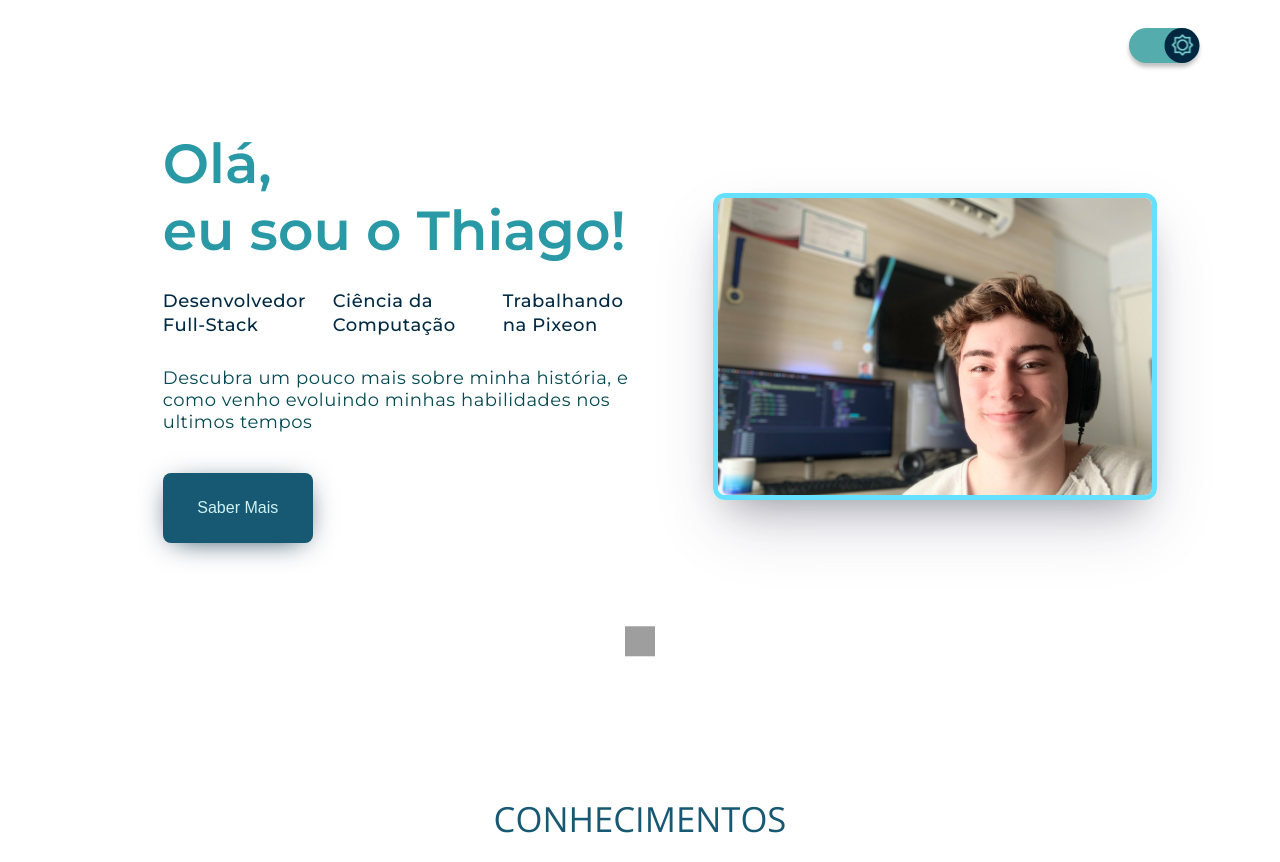
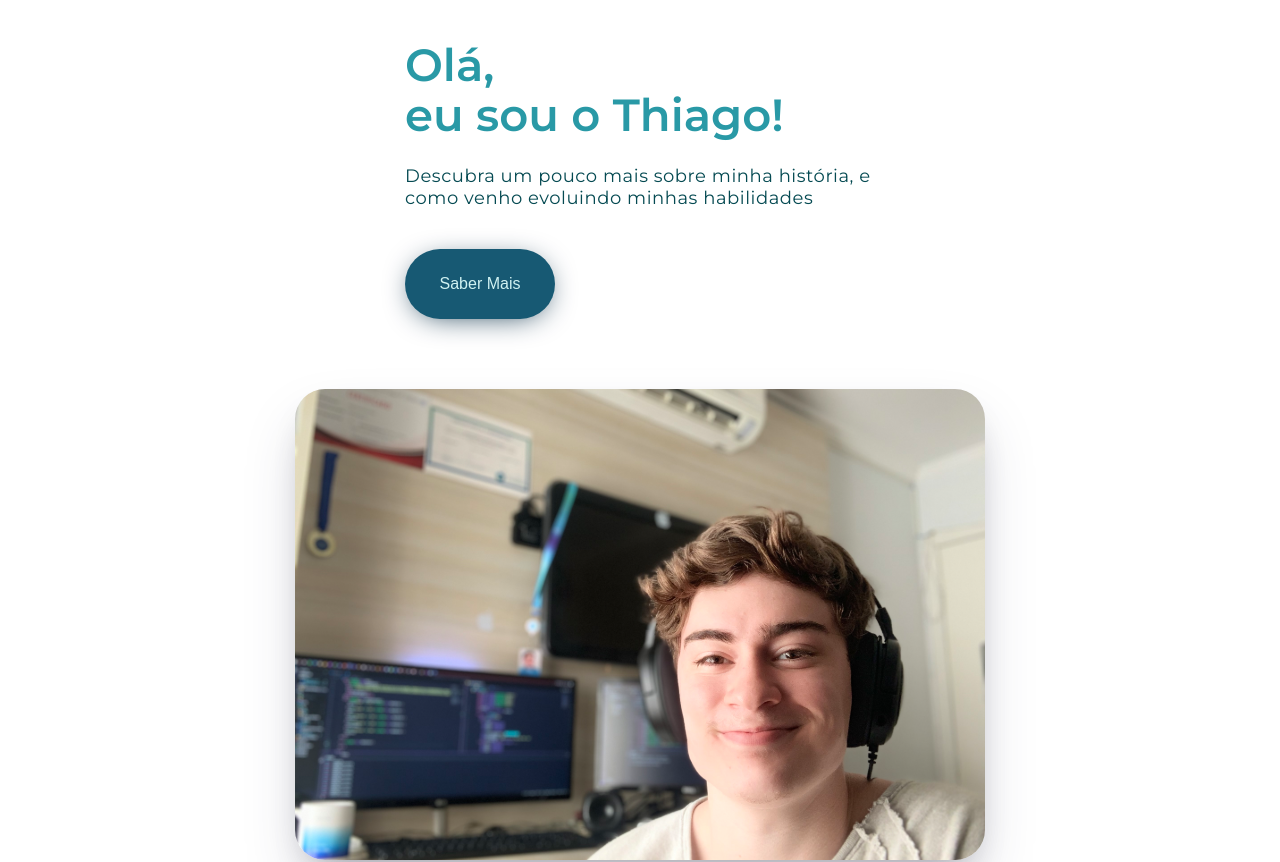
Before and after one commit to ThiagoBmg/thbmg, a React (Create React App) app: page / in a window 1280 px wide. Shown: the top 862 px of the page. Built offline with nearby package versions, Linux system fonts and the light colour scheme; grey boxes are pictures that could not be loaded.

Commit message:
melhorando front-end

```diff
--- a/src/App.tsx
+++ b/src/App.tsx
@@ -15,7 +15,7 @@ import { CareerCard,
 function App() {
   return (
     <div className="App">
-      <Navbar/>
+      {/*<Navbar/>*/}
       <Section/>
       <Arrow/>
       <TechnologiesCard/>
--- a/src/components/Career/career.ts
+++ b/src/components/Career/career.ts
@@ -12,9 +12,20 @@ export const works  = [
     image: 'https://www.pixeon.com/wp-content/themes/pixeon2018/img/new/logo-pixeon.png',
     site: 'https://www.pixeon.com',
     history: [{
+        activity: 'Analista Desenvolvedor',
+        startDate: 'ago. de 2021',
+        endDate: 'atualmente',
+        mainStack: ['Django', 'Python', 'SQL', 'Jinja2' ,'Rabbitmq', 'Celery', 'Azure Devops', 'Rancher'],
+        about:`
+        \Desenvolvimento de melhorias e suporte no produto Lumia (chatbot).
+        \Tecnologias:
+        \- Python
+        \n- Django
+        \- Sql`
+    },{
         activity: 'Analista de Eficiência Operacional Jr',
         startDate: 'nov. de 2020',
-        endDate: 'atualmente',
+        endDate: 'ago. de 2021',
         mainStack: ['Power Apps', 'Jira', 'Salesforce', 'Office365' ,'Python', 'SQL', 'Excel', 'JavaScript', 'Dynamics365'],
         about:`
         \nAdministração de acessos/funções dentro de sistemas corporativos.
@@ -23,7 +34,7 @@ export const works  = [
         \nCriação de consultas em Sql.
         \nMigração de dados entre sistemas.
         \nMapeamento de processos e aplicação de melhorias.`
-    }/* ,{
+    },{
         activity: 'Assistente de Eficiência Operacional',
         startDate: 'nov. de 2019',
         endDate: 'nov. de 2020',
@@ -35,7 +46,7 @@ export const works  = [
         \nDesenvolvimento web.
         \nCriação de consultas em Sql.
         \nMapeamento de processos e aplicação de melhorias.`
-    } */]
+    }]
 }/* ,{
     company: 'FEI'
     ,image: '',
--- a/src/components/Fotter/style.css
+++ b/src/components/Fotter/style.css
@@ -1,12 +1,12 @@
 .Fotter{
     width: 96vw;
     height: auto;
-    min-height: 300px;
+    min-height: 150px;
     /*   background-color: rgb(255, 255, 255); */
     /* border-radius: 12px 12px 0px 0px; */
     border: solid 2px #7ED9D9;
 
-
+    border-radius: 20px 20px 0px 0px;
     display: flex;
     flex-direction: row;
     flex-wrap: wrap;
@@ -16,7 +16,7 @@
 
 .FSA{
   width: 100%;
-  height: 70%;
+  height: 40%;
 /*   background-color: aqua; */
   display: flex;
   flex-wrap: wrap;
--- a/src/components/Home/index.tsx
+++ b/src/components/Home/index.tsx
@@ -8,12 +8,12 @@ export const Section = () =>{
 
             <div className="SectionA">
                 <h1>Olá, <br/>eu sou o Thiago!</h1>
-                <div className="sub_textos">
+                {/* <div className="sub_textos">
                     <span>Desenvolvedor Full-Stack</span>
                     <span>Ciência da Computação</span>
                     <span>Trabalhando na Pixeon</span>
-                </div>
-                <p id="sectionAText">Descubra um pouco mais sobre minha história, e como venho evoluindo minhas habilidades nos ultimos tempos</p>
+                </div> */}
+                <p id="sectionAText">Descubra um pouco mais sobre minha história, e como venho evoluindo minhas habilidades</p>
 
                 <a href="#Home"><button className="HomeButton">Saber Mais</button></a>
             </div>
--- a/src/components/Home/style.css
+++ b/src/components/Home/style.css
@@ -25,13 +25,11 @@
 
 /*  */
 .SectionA{
-    width: 590px;
+    width:550px;
 
     display: flex;
     flex-direction: column;
     margin-bottom: 20px;
-
-
 
     padding: 10px 40px;
 }
@@ -39,8 +37,8 @@
 .SectionA h1{
     font-style: normal;
     font-weight: 600;
-    font-size: 55px;
-    line-height: 67px;
+    font-size: 45px;
+    line-height: 50px;
     color: #2999A6;
 }
 
@@ -54,7 +52,7 @@
     align-content: flex-start;
     /* justify-content: space-evenly; */
     /* background-color: rgb(21, 97, 163); */
-    margin-top: 15px;
+    margin-top: 20px;
 }
 
 .sub_textos span{
@@ -79,6 +77,7 @@
     display: flex;
     max-width: 500px;
     align-items: center;
+    margin-top: 25px;
     margin-bottom: 20px;
 
     font-style: normal;
@@ -95,15 +94,15 @@
     display: flex;
     flex-direction: column;
 
-    width: calc(100% * .85 - 600px );
+    width: calc(100% * 1.05 - 600px );
     max-width: 1000px;
     min-width: 400px;
     height: auto;
 
-    border: solid 5px #66e0ff;
+    /* border: solid 2px #66e0ff; */
     overflow: hidden;
 
-    border-radius: 12px;
+    border-radius:30px;
 
     margin: 40px 0px;
     box-shadow: rgba(50, 50, 93, 0.25) 0px 30px 60px -12px, rgba(0, 0, 0, 0.3) 0px 18px 36px -18px;
@@ -119,7 +118,7 @@
 .HomeButton{
     width: 150px;
     height: 70px;
-    border-radius: 8px;
+    border-radius: 80px;
     background: #175973;
     border: none;
     color: #D0F2F2;
@@ -131,5 +130,4 @@
 
 .HomeButton:hover{
     box-shadow: #012840 0px 10px 30px -10px;
-
 }
--- a/src/components/Section/index.tsx
+++ b/src/components/Section/index.tsx
@@ -7,7 +7,9 @@ export const SectionB = () =>{
 
     return(
         <section className="SectionBContainer">
-            <div className="SecBA"></div>
+            <div className="SecBA">
+                <img src="https://media-exp1.licdn.com/dms/image/C4E2DAQETjzTwYrZneA/profile-treasury-image-shrink_800_800/0/1619449394943?e=2147483647&v=beta&t=n-B_iNsLa-SmfgNeukqMmMvzqQTk3-GlUp7sXqO2lr8" alt="" />
+            </div>
             <div className="SecBB">
                 <p> valores</p>
                 <h1 id="TextTest">FAZENDO A DIFERENÇA</h1>
--- a/src/components/Section/phrases.ts
+++ b/src/components/Section/phrases.ts
@@ -1,3 +1,3 @@
-export const phrases = ['INOVAÇÃO', 'PROATIVIDADE', 'HONESTIDADE', 'EXCELÊNCIA']
+export const phrases = ['INOVAÇÃO', 'PROATIVIDADE', 'EXCELÊNCIA']
 
 export default phrases
--- a/src/components/Section/style.css
+++ b/src/components/Section/style.css
@@ -32,6 +32,11 @@
 
     background-repeat: no-repeat;
     border-radius: 0px 12px 12px 0px;
+    overflow-y: hidden;
+}
+
+.SecBA img{
+    width: 100%;
 }
 
 .SecBB{
--- a/src/components/Technologies/technologies.ts
+++ b/src/components/Technologies/technologies.ts
@@ -59,8 +59,13 @@ export const technologies : Itechnologies[]= [{
     level: levels[2]
 },{
     name: 'Linguagem C',
-    experience: 'Cursando Ciência da Computação, utilizo a linguagem C para realizar diversos trabalhos academicos',
+    experience: 'Cursando Ciência da Computação, utilizo a linguagem C para realizar diversos trabalhos acadêmicos',
     url: 'https://img.icons8.com/color/96/000000/c-programming.png',
+    level: levels[2]
+},{
+    name: 'Linguagem Java',
+    experience: 'Cursando Ciência da Computação, utilizo a linguagem java para realizar diversos trabalhos acadêmicos',
+    url: 'https://img.icons8.com/color/96/000000/java-coffee-cup-logo--v1.png',
     level: levels[2]
 }]
 
```
